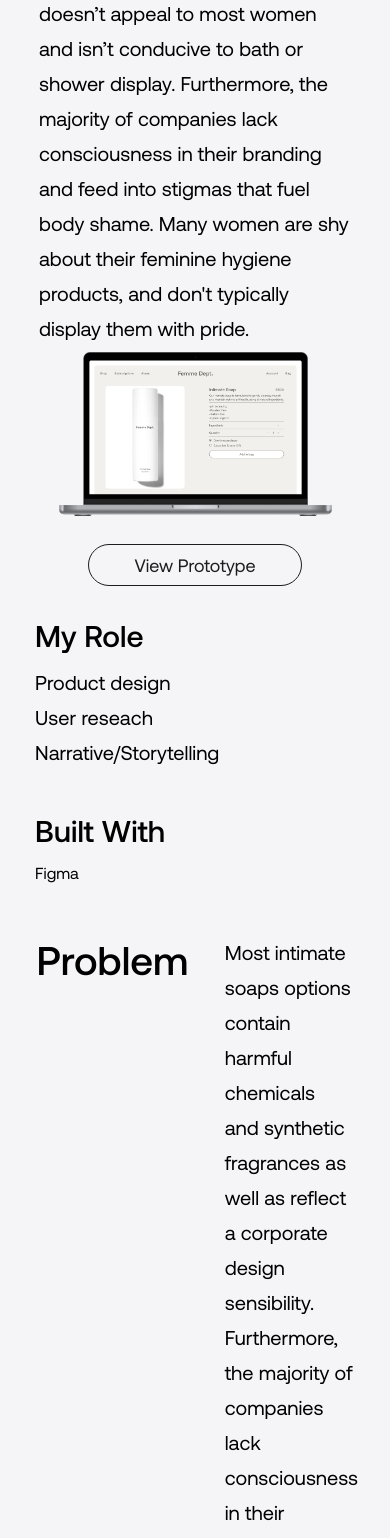
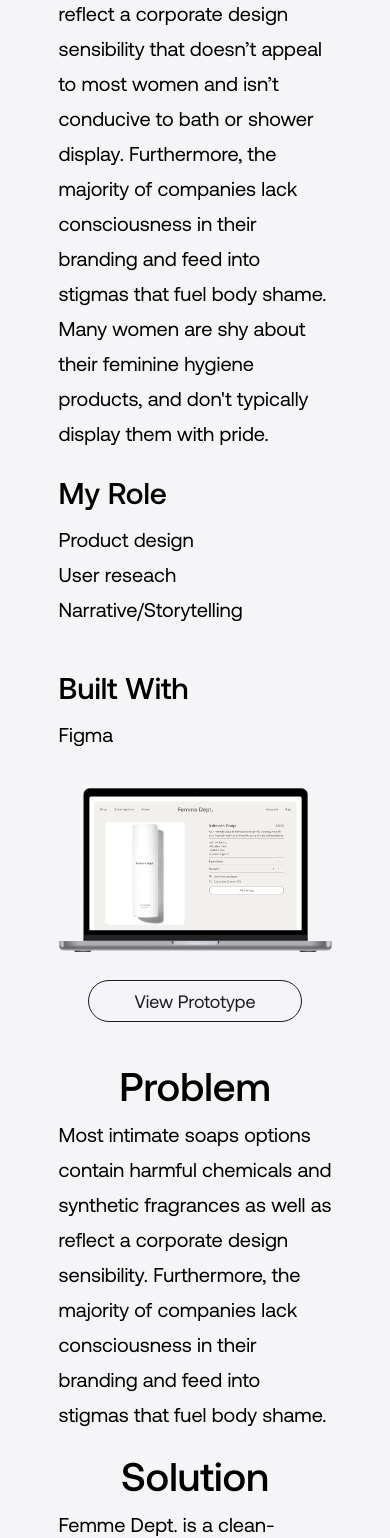
Before and after one commit to sophiehomer/react_portfolio, a React (Create React App) app: page /femme_dept in a window 390 px wide. Shown: the part 432-1970 px from the top of the page. Built offline with nearby package versions, Linux system fonts and the light colour scheme.

Commit message:
media queries

```diff
--- a/src/index.css
+++ b/src/index.css
@@ -562,7 +562,6 @@ padding-top: 4%;
   font-size: 20px;
   text-align: left;
   line-height: 35px;
-  margin-left: 10%;
 }
 
 .femmedeptsvg {
@@ -1132,8 +1131,7 @@ footer {
 }
 
 /* -------------------------- FEMME DEPT MEDIA QUERIES ------------------------- */
-@media only screen and (max-width: 900px) {
-
+@media only screen and (max-width: 1100px) {
  .productImg {
   margin-bottom: 5%;
  }
@@ -1148,17 +1146,33 @@ footer {
 }
 
 .summaryContainer {
-  width: 80%;
+  width: 70%;
 }
 
 .femmeDeptRoleAndTechnology {
+  margin-top: 4%;
   display: flex;
   flex-direction: column;
-  margin-left: 9%;
 }
 
 .femmeDeptTechnology {
   padding-left: 0%;
+}
+
+
+.problemContainer,
+.solutionContainer,
+.researchContainer {
+  display: flex;
+  flex-direction: column;
+  align-items: center;
+}
+
+.problemSummary,
+.solutionSummary,
+.researchSummary {
+  width: 70%;
+  margin-top: 2%;
 }
 
 
@@ -1279,10 +1293,10 @@ footer {
     font-size: 20px;
   }
 
-  .figma {
+  /* .figma {
     font-size: 16px;
     line-height: 25px;
-  }
+  } */
   .gitHubWebsiteContainer {
     display: flex;
     flex-direction: column;
--- a/src/pages/femme_dept/index.js
+++ b/src/pages/femme_dept/index.js
@@ -53,20 +53,7 @@ const FemmeDept = () => {
           <p className="femmeDeptSummary">
             A lot of women don't use feminine hygiene soap because it can disrupt the pH balance of their delicate vaginal tissues, causing itching and irritation. When it comes to feminine hygiene soap, there are limited options for women. Most options contain harmful chemicals and synthetic fragrances as well as reflect a corporate design sensibility that doesn’t appeal to most women and isn’t conducive to bath or shower display. Furthermore, the majority of companies lack consciousness in their branding and feed into stigmas that fuel body shame. Many women are shy about their feminine hygiene products, and don't typically display them with pride.
           </p>
-        </section>
-
-        <section className="productImageContainer">
-          <img src={product} className="productImg" alt="femmeDept"/>
-          <div className="prototypeButtonContainer">
-          <a href="https://www.figma.com/proto/gzyVH9sBkvDVKzkVnvyBod/Femme-Dept.?page-id=0%3A1&node-id=1%3A139&viewport=3663%2C755%2C0.11&scaling=scale-down&starting-point-node-id=1%3A418"  rel="noreferrer" target="_blank">
-            <button className="prototype">
-              View Prototype
-            </button>
-          </a>
-        </div>
-        </section>
-      </section>
-        <section className="femmeDeptRoleAndTechnology">
+          <section className="femmeDeptRoleAndTechnology">
             <div>
               <p className="myRole">
                 My Role
@@ -84,6 +71,20 @@ const FemmeDept = () => {
               </p>
             </div>
           </section>
+        </section>
+
+        <section className="productImageContainer">
+          <img src={product} className="productImg" alt="femmeDept"/>
+          <div className="prototypeButtonContainer">
+          <a href="https://www.figma.com/proto/gzyVH9sBkvDVKzkVnvyBod/Femme-Dept.?page-id=0%3A1&node-id=1%3A139&viewport=3663%2C755%2C0.11&scaling=scale-down&starting-point-node-id=1%3A418"  rel="noreferrer" target="_blank">
+            <button className="prototype">
+              View Prototype
+            </button>
+          </a>
+        </div>
+        </section>
+      </section>
+
 
           <section className="problemContainer">
               <h2 className="problem">Problem</h2>
```
